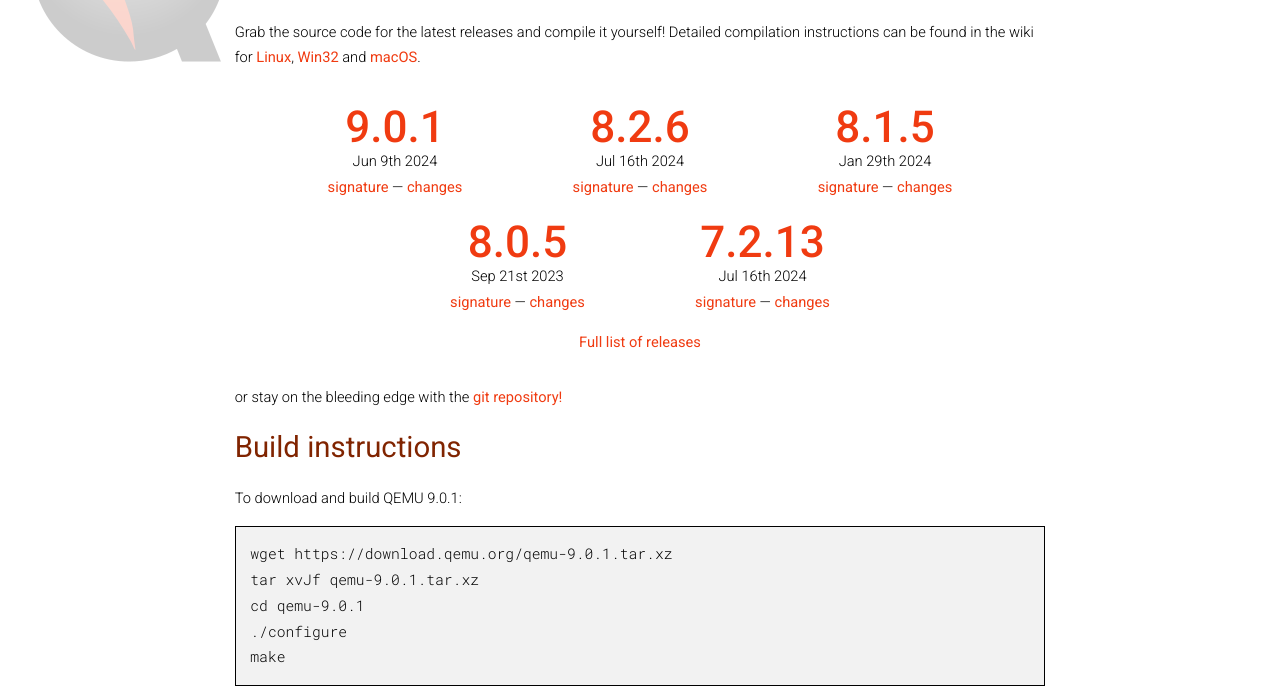
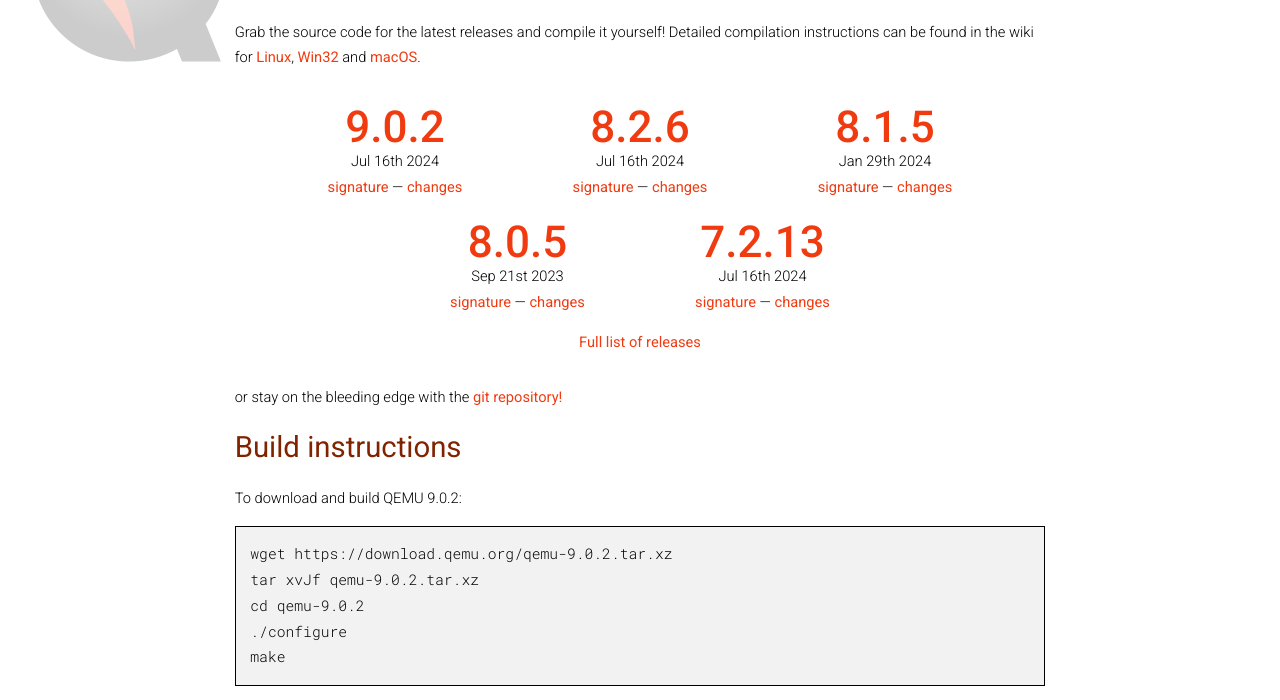
Before and after one commit to qemu/qemu-web, a Jekyll site: the page built from download.html, in a window 1280 px wide and 1400 px high. Shown: the part 214-914 px from the top of the window. Built offline with Jekyll 4.4.1, drawn with Linux system fonts in a browser that asks for light colours; nearby versions of some CDN libraries.

Commit message:
add v9.0.2
Signed-off-by: Michael Roth <michael.roth@amd.com>

```diff
--- a/_data/releases.yml
+++ b/_data/releases.yml
@@ -1,6 +1,6 @@
 - branch: "9.0"
-  patch: 1
-  date: "Jun 9th 2024"
+  patch: 2
+  date: "Jul 16th 2024"
 - branch: "8.2"
   patch: 6
   date: "Jul 16th 2024"
```
